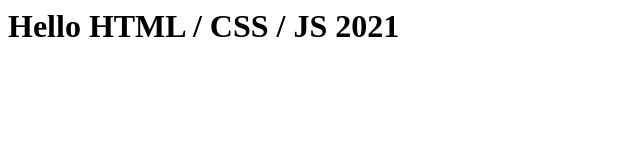
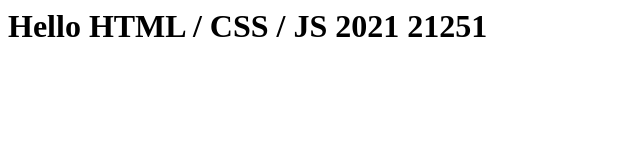
Before and after one commit to hallijaouad/dev_web, a plain HTML site: page index.html in a window 1280 px wide. Shown: the whole page, without its empty margins (0-640 px from the left). Drawn offline with Linux system fonts and the light colour scheme.

Commit message:
new commit for projet test

```diff
--- a/index.html
+++ b/index.html
@@ -2,6 +2,6 @@
   <head>
   </head>
   <body>
-    <h1>Hello HTML / CSS / JS 2021</h1>
+    <h1>Hello HTML / CSS / JS 2021 21251</h1>
   </body>
 </html>
```
